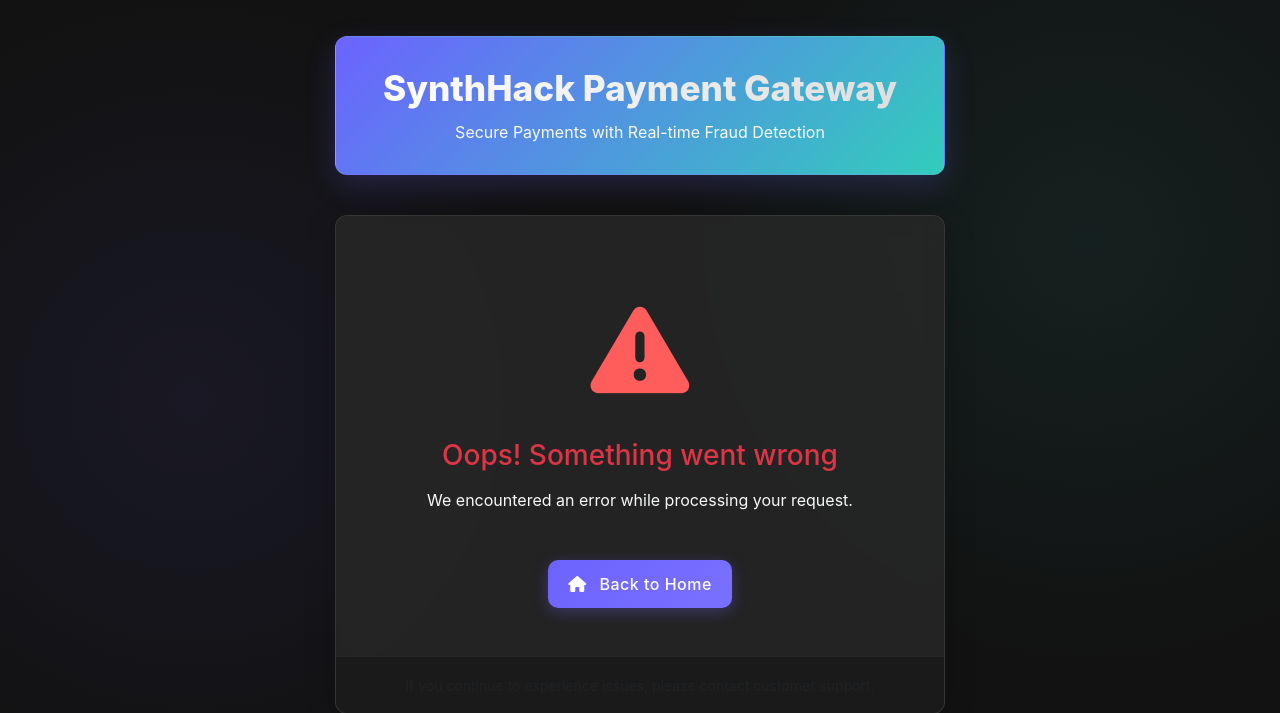
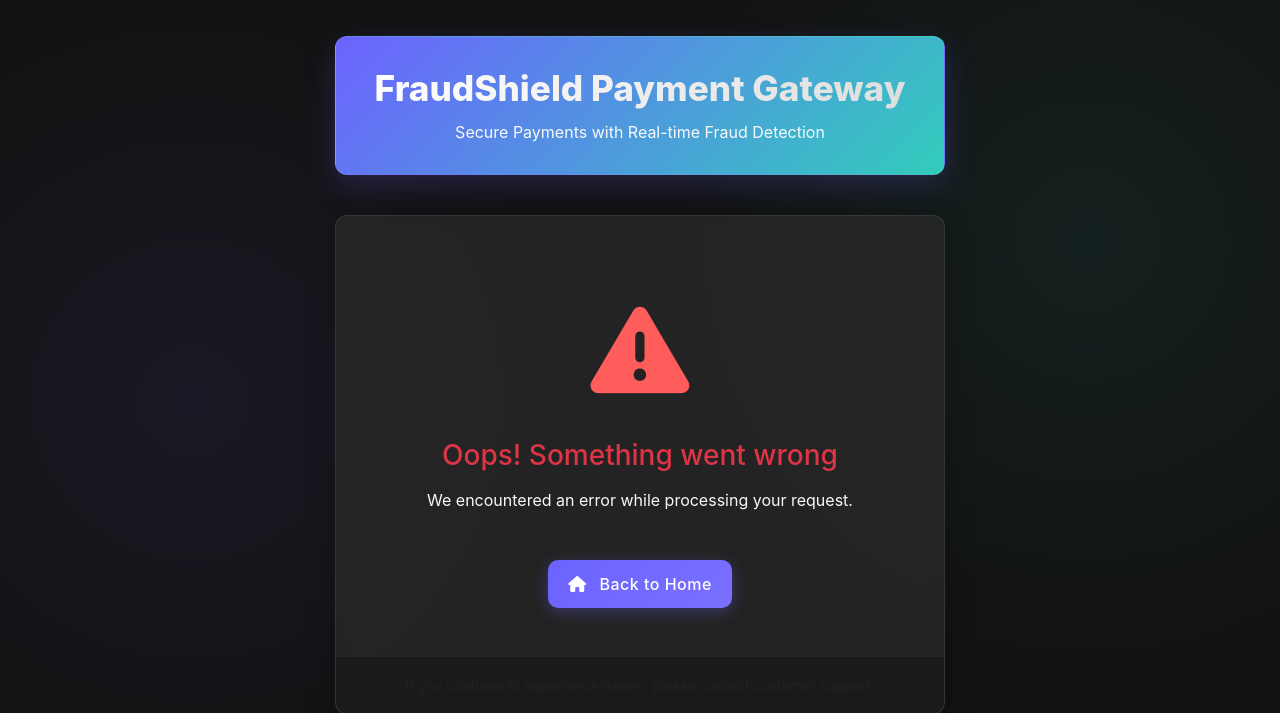
Before and after one commit to np-nandanpatil/FraudShield, a Flask app: template templates/error.html in a window 1280 px wide. Shown: the top 713 px of the page. Run offline with Flask 3, Linux system fonts and the light colour scheme; the template is opened without the code that fills it, so the values that code supplies are empty; parts of the project's set-up code (start-up, migrations or seed data) failed here and were passed over; some libraries are stand-ins or nearby versions.

Commit message:
all done!

```diff
--- a/templates/admin_login.html
+++ b/templates/admin_login.html
@@ -3,7 +3,7 @@
 <head>
     <meta charset="UTF-8">
     <meta name="viewport" content="width=device-width, initial-scale=1.0">
-    <title>Admin Login - SynthHack Payment Gateway</title>
+    <title>Admin Login - FraudShield Payment Gateway</title>
     <link href="https://cdn.jsdelivr.net/npm/bootstrap@5.3.0/dist/css/bootstrap.min.css" rel="stylesheet">
     <link rel="stylesheet" href="https://cdnjs.cloudflare.com/ajax/libs/font-awesome/6.4.0/css/all.min.css">
     <style>
@@ -142,7 +142,7 @@
     <div class="container fade-in">
         <div class="header glass-card">
             <h1>Admin Access</h1>
-            <p class="mb-0">SynthHack Payment Gateway Dashboard</p>
+            <p class="mb-0">FraudShield Payment Gateway Dashboard</p>
         </div>
 
         <div class="glass-card">
--- a/templates/error.html
+++ b/templates/error.html
@@ -3,7 +3,7 @@
 <head>
     <meta charset="UTF-8">
     <meta name="viewport" content="width=device-width, initial-scale=1.0">
-    <title>Error - SynthHack Payment Gateway</title>
+    <title>Error - FraudShield Payment Gateway</title>
     <link href="https://cdn.jsdelivr.net/npm/bootstrap@5.3.0/dist/css/bootstrap.min.css" rel="stylesheet">
     <link rel="stylesheet" href="https://cdnjs.cloudflare.com/ajax/libs/font-awesome/6.4.0/css/all.min.css">
     <style>
@@ -135,7 +135,7 @@
 <body>
     <div class="container fade-in">
         <div class="header glass-card">
-            <h1>SynthHack Payment Gateway</h1>
+            <h1>FraudShield Payment Gateway</h1>
             <p class="mb-0">Secure Payments with Real-time Fraud Detection</p>
         </div>
 
--- a/templates/payment_request.html
+++ b/templates/payment_request.html
@@ -3,7 +3,7 @@
 <head>
     <meta charset="UTF-8">
     <meta name="viewport" content="width=device-width, initial-scale=1.0">
-    <title>Generate Payment Request - SynthHack</title>
+    <title>Generate Payment Request - FraudShield</title>
     <link href="https://cdn.jsdelivr.net/npm/bootstrap@5.3.0/dist/css/bootstrap.min.css" rel="stylesheet">
     <link href="https://cdnjs.cloudflare.com/ajax/libs/font-awesome/6.0.0/css/all.min.css" rel="stylesheet">
     <style>
```
Also changed, not shown: templates/index.html (+4 -4 lines).
